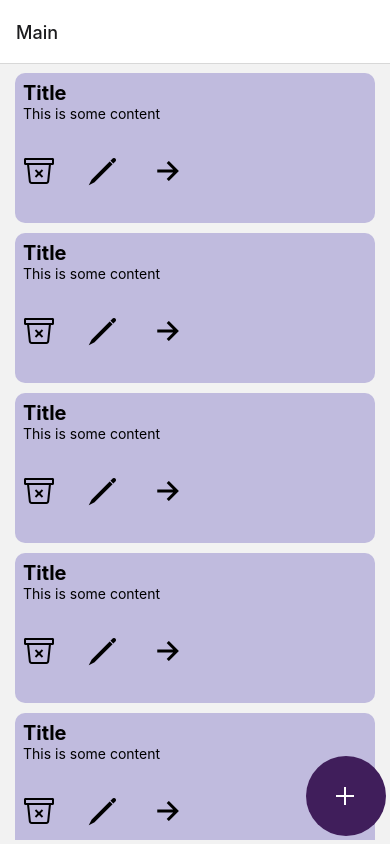
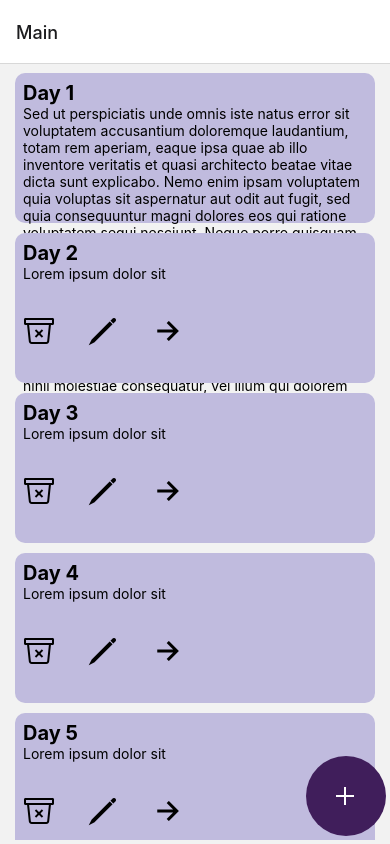
Before and after one commit to CalvinP4/react-demo, a React Native app in the folder todo-list/: screen / in a window 390 px wide. Built offline with nearby package versions, Linux system fonts and the light colour scheme.

Commit message:
[Part 3] Todo list - Add global state
- Add global data in App.js
- Use `map()` to render notes in MainScreen
- Update the props in Note.jsx

```diff
--- a/todo-list/App.js
+++ b/todo-list/App.js
@@ -1,4 +1,4 @@
-
+import { useState } from "react";
 import { NavigationContainer } from "@react-navigation/native";
 import { createNativeStackNavigator } from "@react-navigation/native-stack";
 
@@ -9,11 +9,29 @@ import MainScreen from "./src/screens/MainScreen";
 const Stack = createNativeStackNavigator();
 
 export default function App() {
+  const [notes, setNotes] = useState([
+    {
+      id: 1,
+      title: "Day 1",
+      content:
+        "Sed ut perspiciatis unde omnis iste natus error sit voluptatem accusantium doloremque laudantium, totam rem aperiam, eaque ipsa quae ab illo inventore veritatis et quasi architecto beatae vitae dicta sunt explicabo. Nemo enim ipsam voluptatem quia voluptas sit aspernatur aut odit aut fugit, sed quia consequuntur magni dolores eos qui ratione voluptatem sequi nesciunt. Neque porro quisquam est, qui dolorem ipsum quia dolor sit amet, consectetur, adipisci velit, sed quia non numquam eius modi tempora incidunt ut labore et dolore magnam aliquam quaerat voluptatem. Ut enim ad minima veniam, quis nostrum exercitationem ullam corporis suscipit laboriosam, nisi ut aliquid ex ea commodi consequatur? Quis autem vel eum iure reprehenderit qui in ea voluptate velit esse quam nihil molestiae consequatur, vel illum qui dolorem eum fugiat quo voluptas nulla pariatur?",
+    },
+    { id: 2, title: "Day 2", content: "Lorem ipsum dolor sit " },
+    { id: 3, title: "Day 3", content: "Lorem ipsum dolor sit " },
+    { id: 4, title: "Day 4", content: "Lorem ipsum dolor sit " },
+    { id: 5, title: "Day 5", content: "Lorem ipsum dolor sit " },
+  ]);
+
+  const GlobalState = {
+    notes,
+    setNotes,
+  };
+
   return (
     <NavigationContainer>
       <Stack.Navigator>
         <Stack.Screen name="Main">
-        {(props) => <MainScreen {...props} />}
+          {(props) => <MainScreen {...props} GlobalState={GlobalState} />}
         </Stack.Screen>
       </Stack.Navigator>
     </NavigationContainer>
--- a/todo-list/src/components/Note.jsx
+++ b/todo-list/src/components/Note.jsx
@@ -10,15 +10,15 @@ function IconButton({ iconName, onPress }) {
   );
 }
 
-export default function Note() {
+export default function Note({id, title, content}) {
   const printHello = () => {
     console.log("Hello World");
   };
 
   return (
     <View style={styles.note}>
-      <Text style={styles.noteHeader}>Title</Text>
-      <Text>This is some content</Text>
+      <Text style={styles.noteHeader}>{title}</Text>
+      <Text>{content}</Text>
       <View style={styles.buttonRow}>
         <IconButton iconName={"trash-bin-outline"} onPress={printHello} />
         <IconButton iconName={"pencil-outline"} onPress={printHello} />
--- a/todo-list/src/screens/MainScreen.jsx
+++ b/todo-list/src/screens/MainScreen.jsx
@@ -2,17 +2,18 @@ import Note from "../components/Note";
 import { ScrollView } from "react-native";
 import CreateButton from "../components/CreateButton";
 
-export default function MainScreen() {
+export default function MainScreen({ navigation, GlobalState }) {
   return (
     <>
       <ScrollView style={{ padding: 4, alignSelf: "center", marginBottom: 4 }}>
-        <Note />
-        <Note />
-        <Note />
-        <Note />
-        <Note />
-        <Note />
-        <Note />
+        {GlobalState.notes.map((note) => (
+          <Note
+            key={note.id}
+            id={note.id}
+            title={note.title}
+            content={note.content}
+          />
+        ))}
       </ScrollView>
       <CreateButton />
     </>
```
